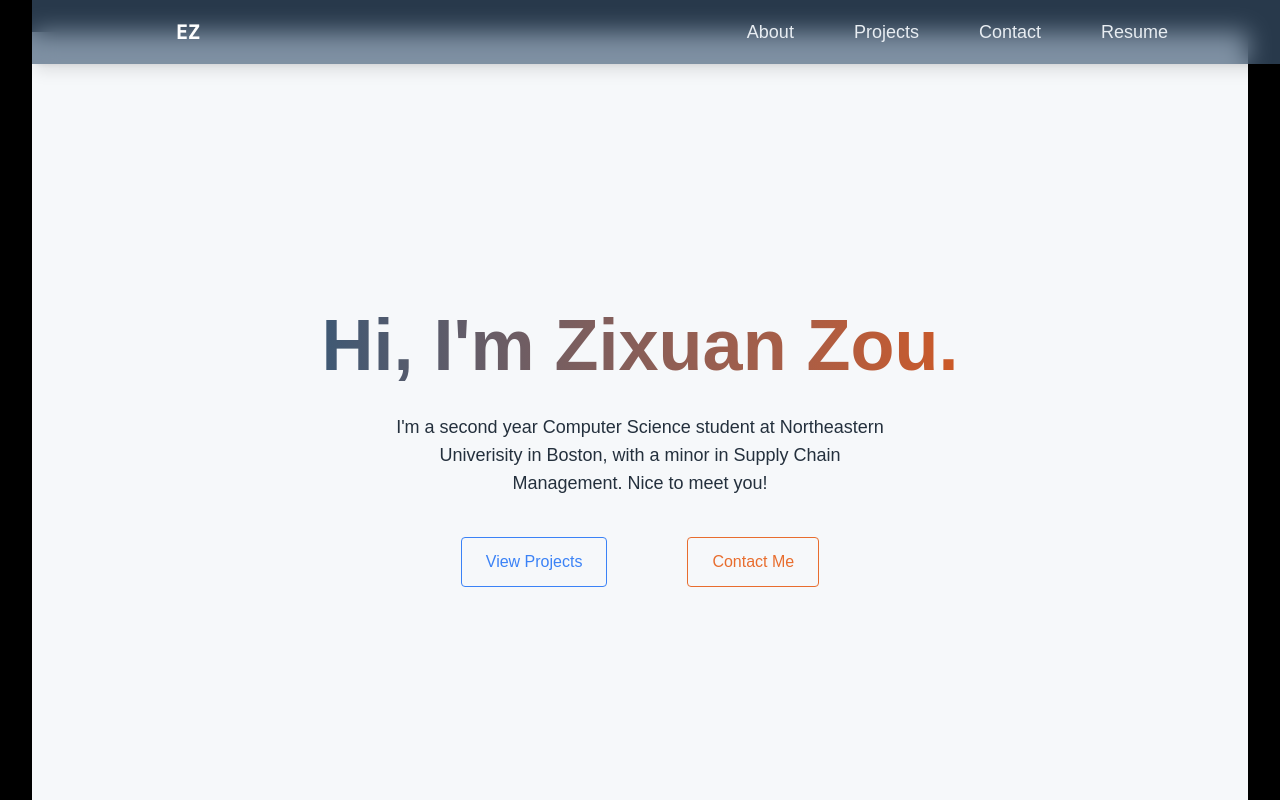
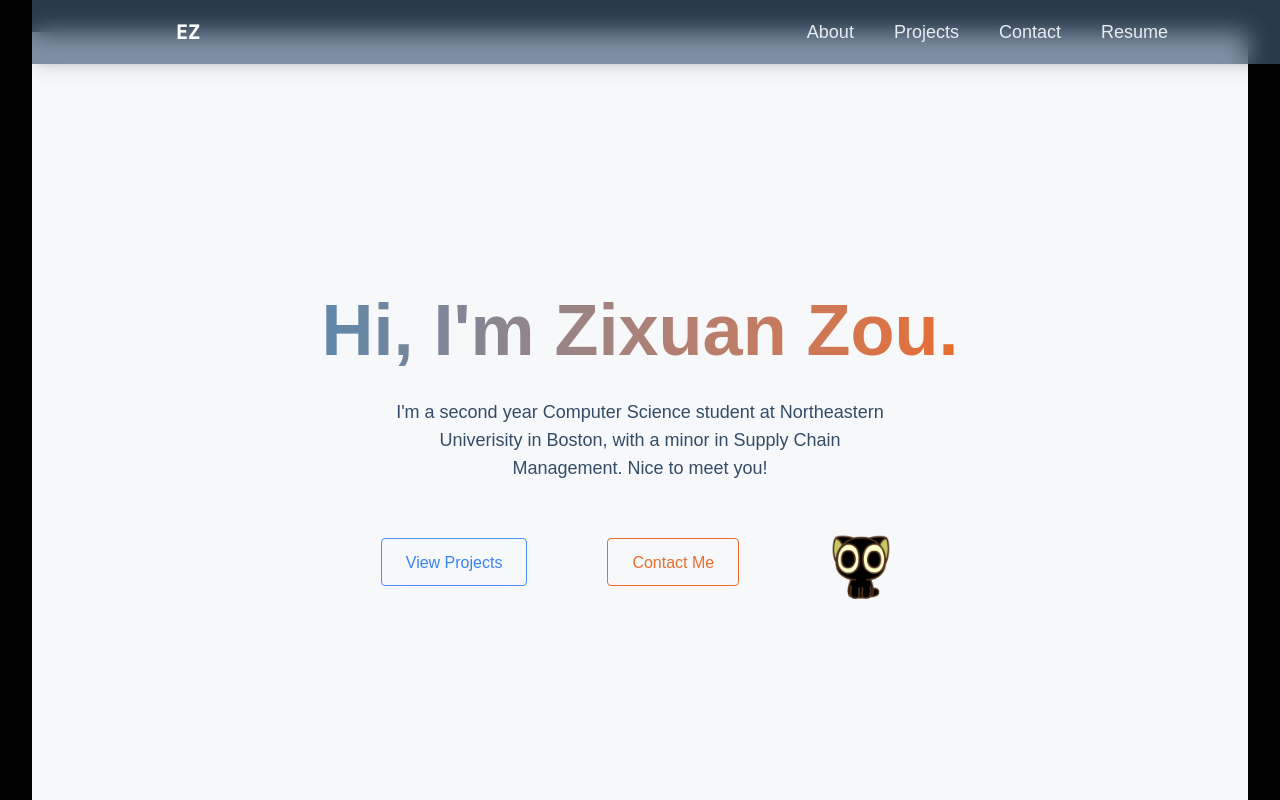
Before and after one commit to ezixuan27/ella_HOME, a React (Vite) app: page / in a window 1280 px wide. Shown: the top 800 px of the page. Built offline with nearby package versions, Linux system fonts and the light colour scheme.

Commit message:
小黑元素

```diff
--- a/src/components/Navbar.jsx
+++ b/src/components/Navbar.jsx
@@ -16,7 +16,7 @@ export const Navbar = ({ menuOpen, setMenuOpen }) => {
                         &#9776;
                     </div>
 
-                    <div className="hidden md:flex items-center space-x-15 text-lg font-medium">
+                    <div className="hidden md:flex items-center space-x-10 text-lg font-medium">
                         <a
                             href="#about"
                             className="text-[#E8EDF2] hover:text-white transition-colors
--- a/src/components/sections/Home.jsx
+++ b/src/components/sections/Home.jsx
@@ -7,30 +7,35 @@ export const Home = () => {
     >
         <RevealOnScroll>
             <div className="text-center z-10 px-4 mt-8">
-                <h1 className="text-5xl md:text-7xl font-bold bg-gradient-to-r from-[#3E5873] to-[#CC5926] bg-clip-text text-transparent leading-right">
+                <h1 className="text-5xl md:text-7xl font-bold bg-gradient-to-r from-[#5D88AA] to-[#E86D2E] bg-clip-text text-transparent leading-right">
                     Hi, I'm Zixuan Zou.
                 </h1>
 
-                <p className="text-[#24303D] text-lg mt-8 mb-8 max-w-lg mx-auto">
+                <p className="text-[#344c67] text-lg mt-8 mb-8 max-w-lg mx-auto">
                     I'm a second year Computer Science student at Northeastern Univerisity in Boston,
                     with a minor in Supply Chain Management. Nice to meet you!
                 </p>
-                <div className="flex justify-center space-x-20 mt-10">
+                <div className="flex justify-center items-center space-x-20 mt-10">
                     <a
                         href="#projects"
-                        className="border border-[#3B82F6] text-[#3B82F6] py-3 px-6 rounded font-medium
-                        transition transform hover:-translate-y-0.5 hover:bg-[#3B82F6]/90 hover:text-white
-                        hover:shadow-[0_0_15px_rgba(59,130,246,0.4)]">
+                        className="border border-[#4E8EF7] text-[#3B82F6] py-3 px-6 rounded font-medium
+                        transition transform hover:-translate-y-0.5 hover:bg-[#4E8EF7]/90 hover:text-white
+                        hover:shadow-[0_0_15px_rgba(59,130,246,0.4)] h-12">
                         View Projects
                     </a>
                     <a
                         href="#contact"
                         className="border border-[#E86D2E] text-[#E86D2E] py-3 px-6 rounded font-medium
                         transition transform hover:-translate-y-0.5 hover:bg-[#E86D2E]/90 hover:text-white
-                         hover:shadow-[0_0_15px_rgba(232,109,46,0.4)]">
+                         hover:shadow-[0_0_15px_rgba(232,109,46,0.4)] h-12">
                         Contact Me
                     </a>
+                    <img src="小黑waving.gif"
+                            alt="someGif"
+                            className="w-20 h-20"
+                        />
                 </div>
+
 
             </div>
         </RevealOnScroll>
```
Also changed, not shown: src/App.jsx (+5 -6 lines), public/小黑waving.gif (added).
